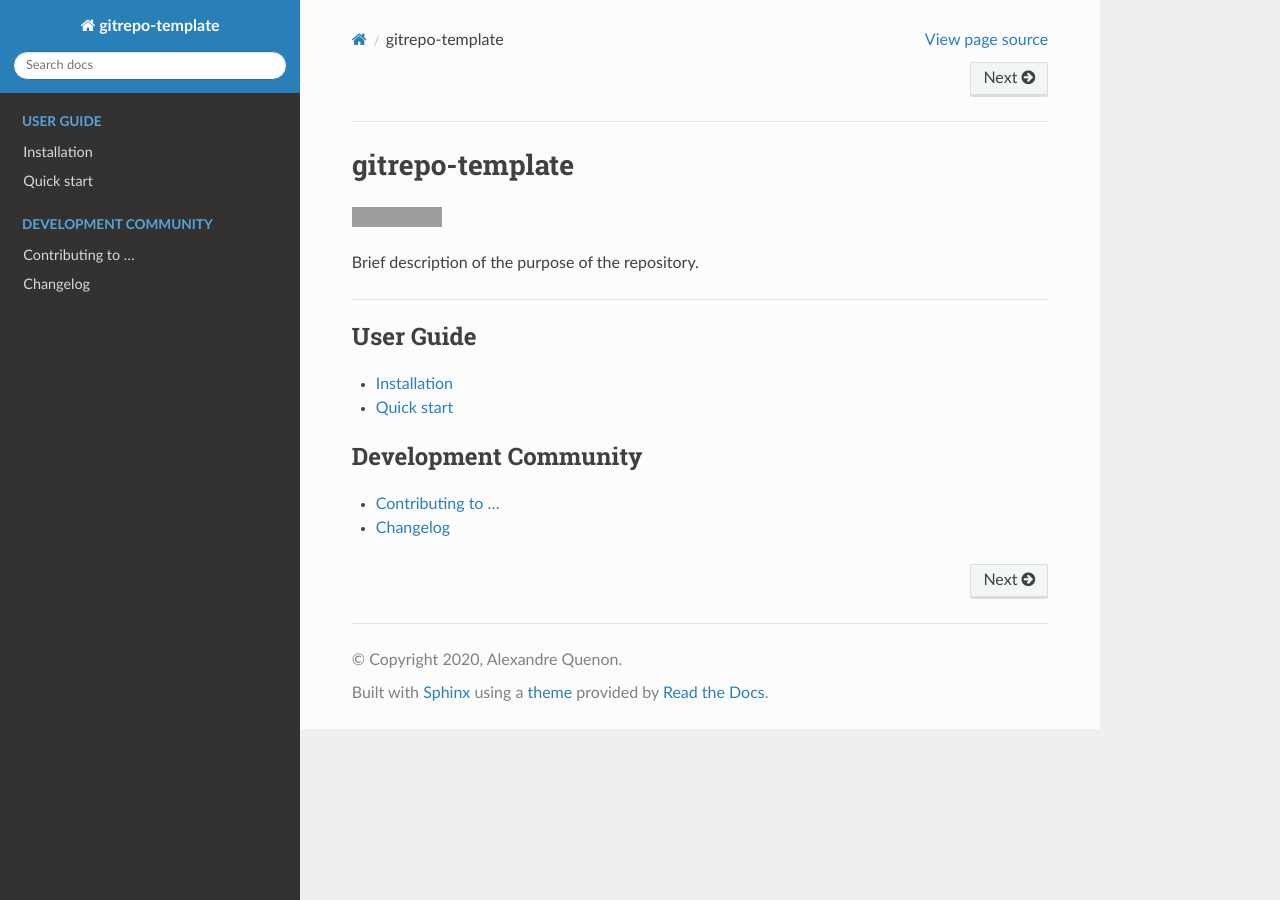
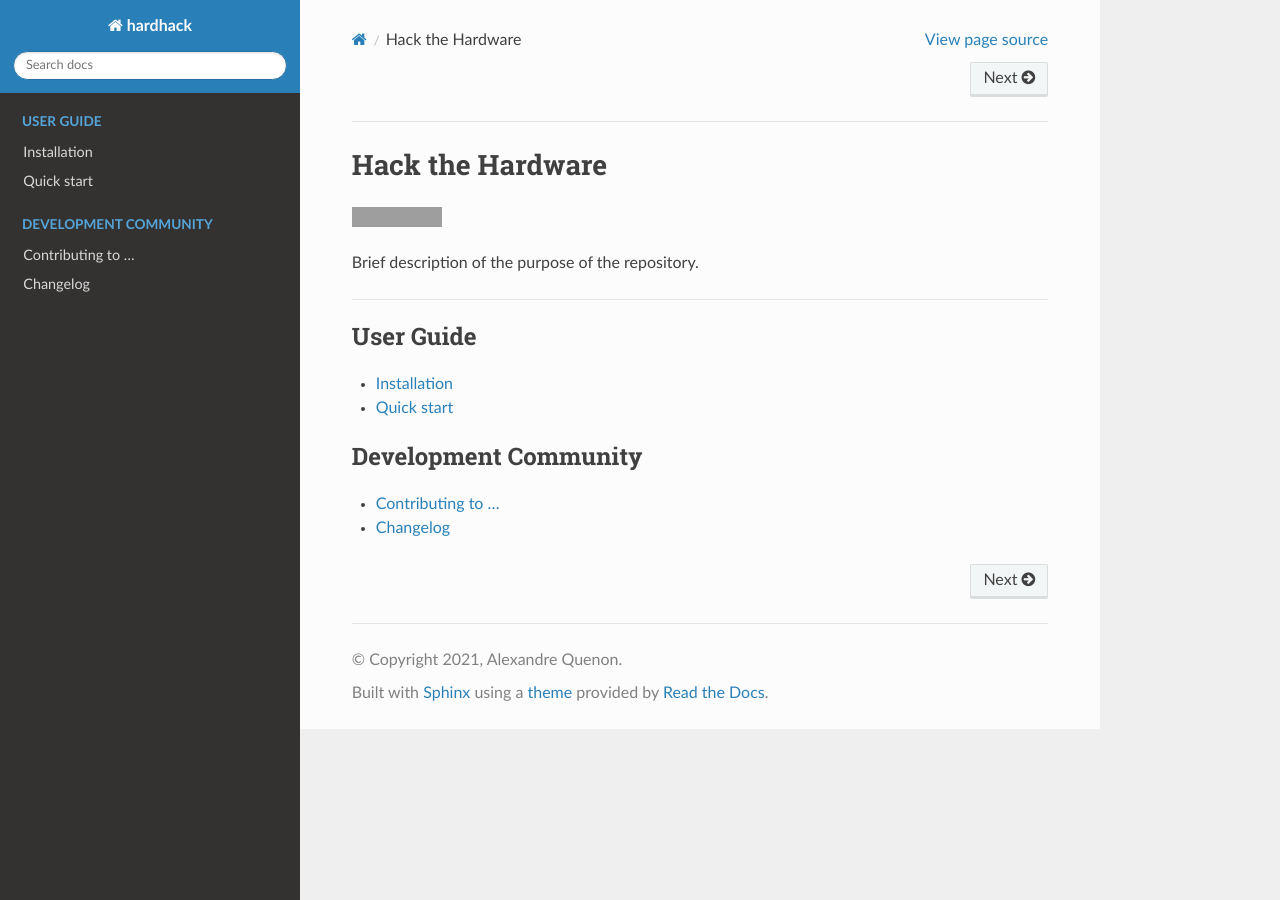
Before and after one commit to Arkh42/hardhack, a Sphinx documentation site: the page built from docs/source/index.rst, in a window 1280 px wide. Built offline with Sphinx 7.4.7 and the Read the Docs theme 2.0.0, drawn with Linux system fonts in a browser that asks for light colours; grey boxes are pictures that could not be loaded.

```diff
--- a/docs/source/conf.py
+++ b/docs/source/conf.py
@@ -17,8 +17,8 @@
 
 # -- Project information -----------------------------------------------------
 
-project = 'gitrepo-template'
-copyright = '2020, Alexandre Quenon'
+project = 'hardhack'
+copyright = '2021, Alexandre Quenon'
 author = 'Alexandre Quenon'
 
 
--- a/docs/source/index.rst
+++ b/docs/source/index.rst
@@ -2,14 +2,14 @@
    sphinx-quickstart on Mon Jul 13 10:40:51 2020.
 
 
-################
-gitrepo-template
-################
+#################
+Hack the Hardware
+#################
 
 
 
-.. image:: https://readthedocs.org/projects/gitrepo-template/badge/?version=latest
-	:target: https://gitrepo-template.readthedocs.io/en/latest/?badge=latest
+.. image:: https://readthedocs.org/projects/hardhack/badge/?version=latest
+	:target: https://hardhack.readthedocs.io/en/latest/?badge=latest
 	:alt: Documentation Status
 
 
```
Also changed, not shown: README.md (+4 -3 lines).
